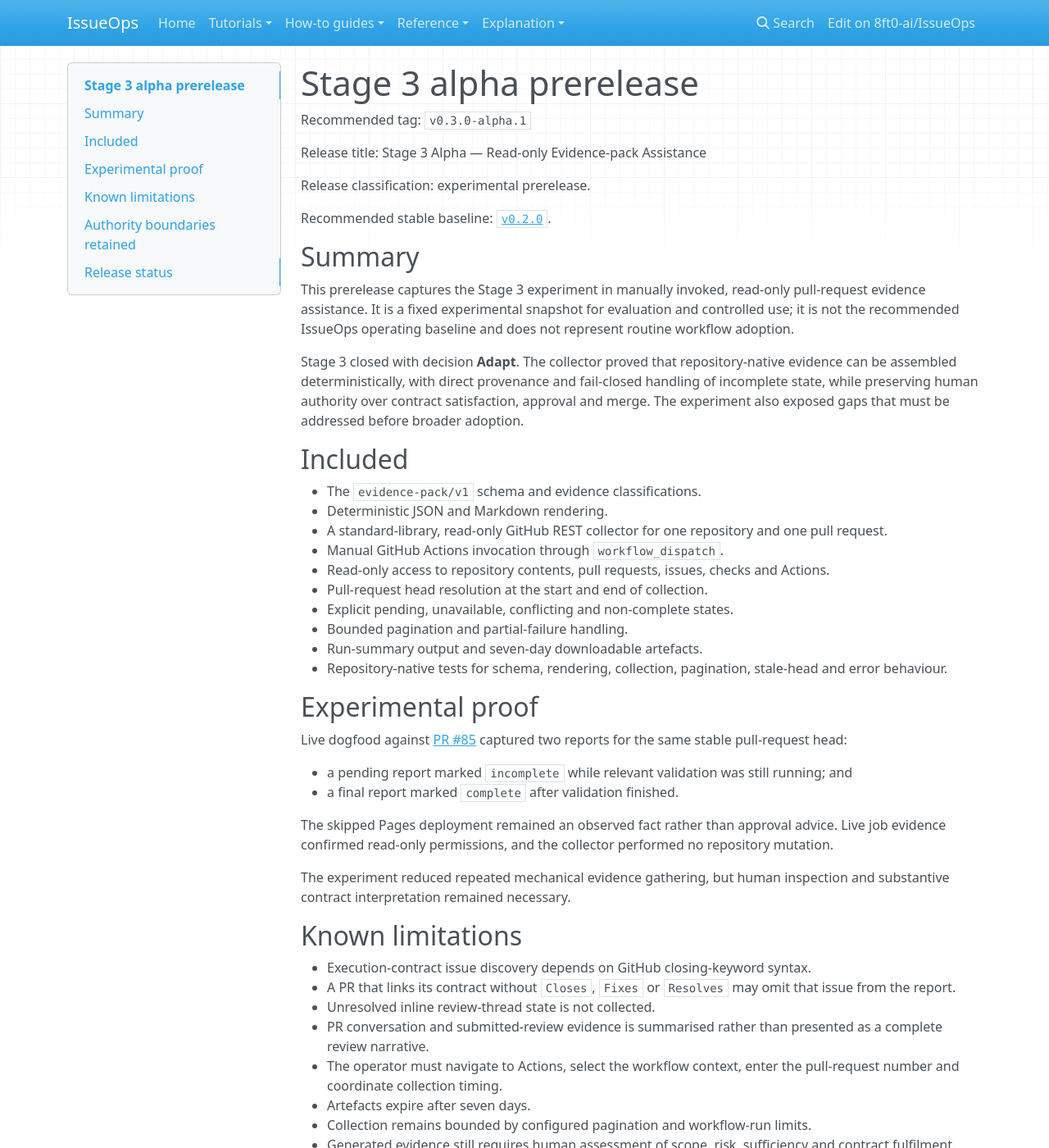
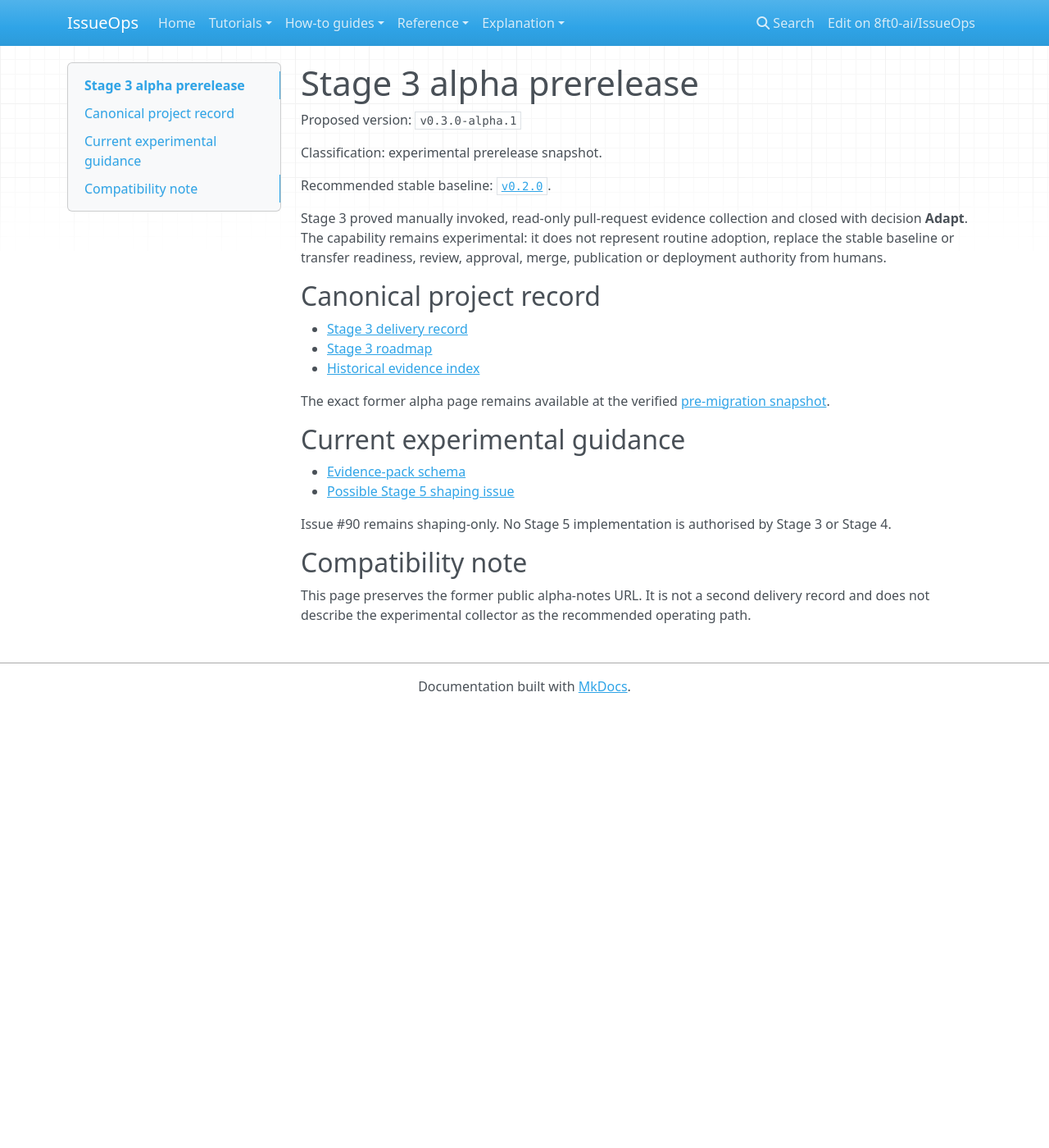
Before and after one commit to 8ft0-ai/IssueOps, an MkDocs documentation site: the page built from docs/releases/stage-3-alpha.md, in a window 1280 px wide and 1400 px high. Shown: the whole window at 82% size. Built offline with MkDocs 1.6.1, drawn with Linux system fonts in a browser that asks for light colours; nearby versions of some CDN libraries; some of the changed text lies outside the part shown.

Commit message:
Add Stage 3 alpha compatibility page

```diff
--- a/docs/releases/stage-3-alpha.md
+++ b/docs/releases/stage-3-alpha.md
@@ -1,76 +1,28 @@
 # Stage 3 alpha prerelease
 
-Recommended tag: `v0.3.0-alpha.1`
+Proposed version: `v0.3.0-alpha.1`
 
-Release title: Stage 3 Alpha — Read-only Evidence-pack Assistance
-
-Release classification: experimental prerelease.
+Classification: experimental prerelease snapshot.
 
 Recommended stable baseline: [`v0.2.0`](stage-2.md).
 
-## Summary
+Stage 3 proved manually invoked, read-only pull-request evidence collection and closed with decision **Adapt**. The capability remains experimental: it does not represent routine adoption, replace the stable baseline or transfer readiness, review, approval, merge, publication or deployment authority from humans.
 
-This prerelease captures the Stage 3 experiment in manually invoked, read-only pull-request evidence assistance. It is a fixed experimental snapshot for evaluation and controlled use; it is not the recommended IssueOps operating baseline and does not represent routine workflow adoption.
+## Canonical project record
 
-Stage 3 closed with decision **Adapt**. The collector proved that repository-native evidence can be assembled deterministically, with direct provenance and fail-closed handling of incomplete state, while preserving human authority over contract satisfaction, approval and merge. The experiment also exposed gaps that must be addressed before broader adoption.
+- [Stage 3 delivery record](https://github.com/8ft0-ai/IssueOps/blob/main/planning/delivery/stage-03-read-only-evidence-pack-assistance.md)
+- [Stage 3 roadmap](https://github.com/8ft0-ai/IssueOps/blob/main/planning/roadmap/stage-03-read-only-evidence-pack-assistance.md)
+- [Historical evidence index](https://github.com/8ft0-ai/IssueOps/blob/main/planning/evidence/index.md#proposed-v030-alpha1--stage-3-experimental-snapshot)
 
-## Included
+The exact former alpha page remains available at the verified [pre-migration snapshot](https://github.com/8ft0-ai/IssueOps/blob/318d4b4f7c9490365033ff8363d42cd940d6b900/docs/releases/stage-3-alpha.md).
 
-- The `evidence-pack/v1` schema and evidence classifications.
-- Deterministic JSON and Markdown rendering.
-- A standard-library, read-only GitHub REST collector for one repository and one pull request.
-- Manual GitHub Actions invocation through `workflow_dispatch`.
-- Read-only access to repository contents, pull requests, issues, checks and Actions.
-- Pull-request head resolution at the start and end of collection.
-- Explicit pending, unavailable, conflicting and non-complete states.
-- Bounded pagination and partial-failure handling.
-- Run-summary output and seven-day downloadable artefacts.
-- Repository-native tests for schema, rendering, collection, pagination, stale-head and error behaviour.
+## Current experimental guidance
 
-## Experimental proof
+- [Evidence-pack schema](../evidence-pack-schema.md)
+- [Possible Stage 5 shaping issue](https://github.com/8ft0-ai/IssueOps/issues/90)
 
-Live dogfood against [PR #85](https://github.com/8ft0-ai/IssueOps/pull/85) captured two reports for the same stable pull-request head:
+Issue #90 remains shaping-only. No Stage 5 implementation is authorised by Stage 3 or Stage 4.
 
-- a pending report marked `incomplete` while relevant validation was still running; and
-- a final report marked `complete` after validation finished.
+## Compatibility note
 
-The skipped Pages deployment remained an observed fact rather than approval advice. Live job evidence confirmed read-only permissions, and the collector performed no repository mutation.
-
-The experiment reduced repeated mechanical evidence gathering, but human inspection and substantive contract interpretation remained necessary.
-
-## Known limitations
-
-- Execution-contract issue discovery depends on GitHub closing-keyword syntax.
-- A PR that links its contract without `Closes`, `Fixes` or `Resolves` may omit that issue from the report.
-- Unresolved inline review-thread state is not collected.
-- PR conversation and submitted-review evidence is summarised rather than presented as a complete review narrative.
-- The operator must navigate to Actions, select the workflow context, enter the pull-request number and coordinate collection timing.
-- Artefacts expire after seven days.
-- Collection remains bounded by configured pagination and workflow-run limits.
-- Generated evidence still requires human assessment of scope, risk, sufficiency and contract fulfilment.
-
-The first ordinary follow-up after Stage 3, [PR #87](https://github.com/8ft0-ai/IssueOps/pull/87), used manually assembled validation evidence rather than the collector as its primary mechanical evidence source. This demonstrated that technical operation and controlled usefulness were proved, but routine operational adoption was not.
-
-## Authority boundaries retained
-
-This prerelease does not authorise:
-
-- automatic or scheduled evidence collection;
-- issue readiness or implementation-plan approval;
-- issue, pull-request, review, label, branch, commit, file, merge or repository-setting mutation by the collector;
-- lifecycle-state transitions or remediation decisions;
-- approval, merge, publication or deployment recommendations;
-- bounded execution triggering;
-- auto-merge;
-- cross-repository rollout; or
-- Stage 4 implementation.
-
-Humans retain authority over contract interpretation, evidence sufficiency, risk acceptance, approval, merge and publication.
-
-## Release status
-
-`v0.3.0-alpha.1` is suitable only as an experimental snapshot for evaluating the Stage 3 collector and its evidence model. The current recommended stable IssueOps baseline remains `v0.2.0`.
-
-The Stage 3 decision remains **Adapt**. Broader use should wait for separately planned improvements to explicit non-closing contract linkage, review completeness and invocation ergonomics.
-
-The connected GitHub tooling used to prepare these notes does not expose tag or GitHub Release creation. After this documentation change is merged, creating the `v0.3.0-alpha.1` tag and marking the associated GitHub Release as a prerelease remain explicit repository-owner actions.
+This page preserves the former public alpha-notes URL. It is not a second delivery record and does not describe the experimental collector as the recommended operating path.
```
